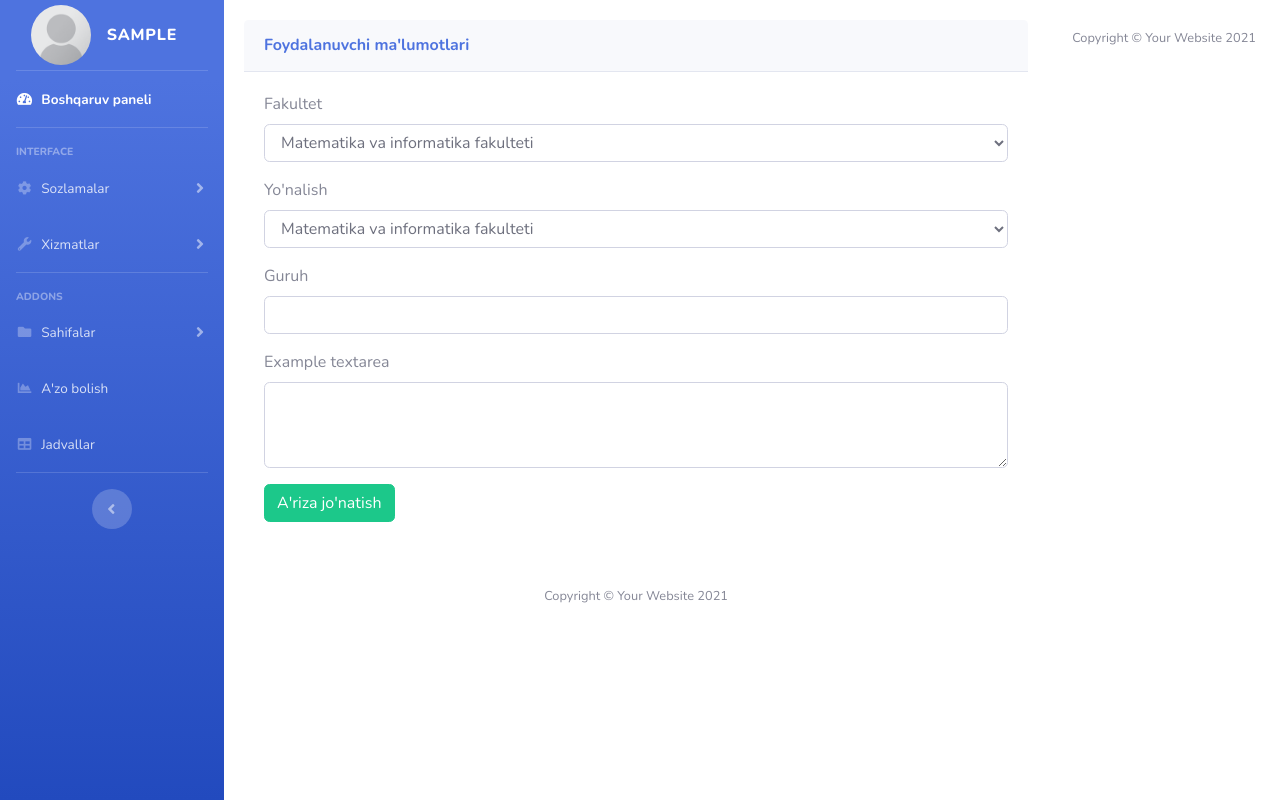
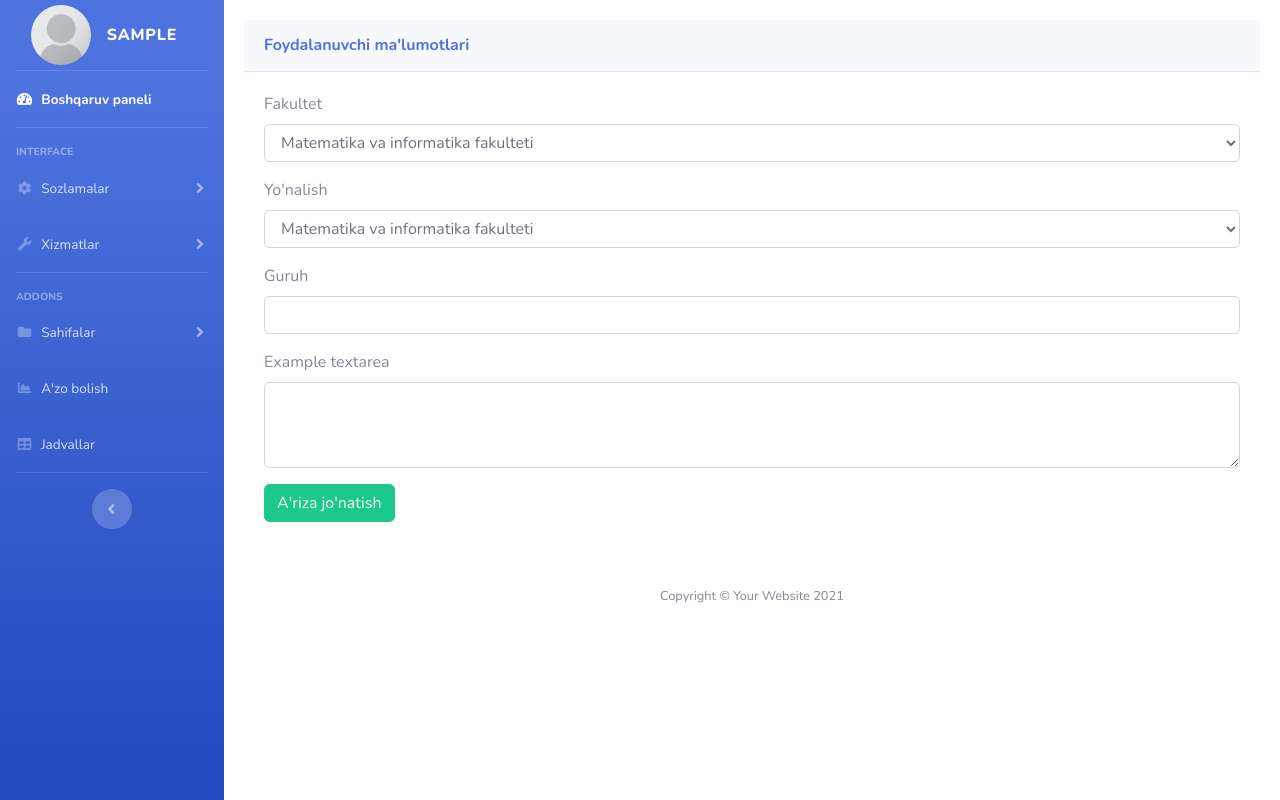
Before and after one commit to bobur19970427/academy, a Django app: page /azobolish/ in a window 1280 px wide. Run offline with Django 3.2, Linux system fonts and the light colour scheme; the visitor is signed in with stand-in values (Sample User, id 1); data that the repository does not hold is empty; some libraries are stand-ins or nearby versions.

Commit message:
nimadur qo'shild

```diff
--- a/Academy/settings.py
+++ b/Academy/settings.py
@@ -84,7 +84,7 @@ DATABASES = {
         'ENGINE': 'django.db.backends.mysql',
         'NAME': 'academy1',
         'USER': 'root',
-        'PASSWORD': 'webshox',
+        'PASSWORD': '1813',
         'HOST': 'localhost',
         'PORT': 3306
     }
--- a/mainapp/urls.py
+++ b/mainapp/urls.py
@@ -6,7 +6,6 @@ urlpatterns = [
     path('about/', AbautPageView.as_view(), name='about'),
     path('news/', NewsPageView, name='news'),
     path('tanlovlar/', TanlovlarPageView, name='tanlovlar'),
-    # path('registration/', RegistrationPageView.as_view(), name='registration'),
     path('<int:post_id>/', News_viewPageView, name='news_view'),
     path('<int:tanlov_id>/', Tanlov_viewPageView, name='tanlov_view'),
 ]
--- a/templates/profile/base.html
+++ b/templates/profile/base.html
@@ -155,18 +155,7 @@
 
         {% endblock content %}
 
-        <!-- Footer -->
-            <footer class="sticky-footer bg-white">
-                <div class="container my-auto">
-                    <div class="copyright text-center my-auto">
-                        <span>Copyright &copy; Your Website 2021</span>
-                    </div>
-                </div>
-            </footer>
-        <!-- End of Footer -->
-        <!-- End of Content Wrapper -->
-    </div>
-    <!-- End of Page Wrapper -->
+
 
 <!-- Footer -->
 
```
